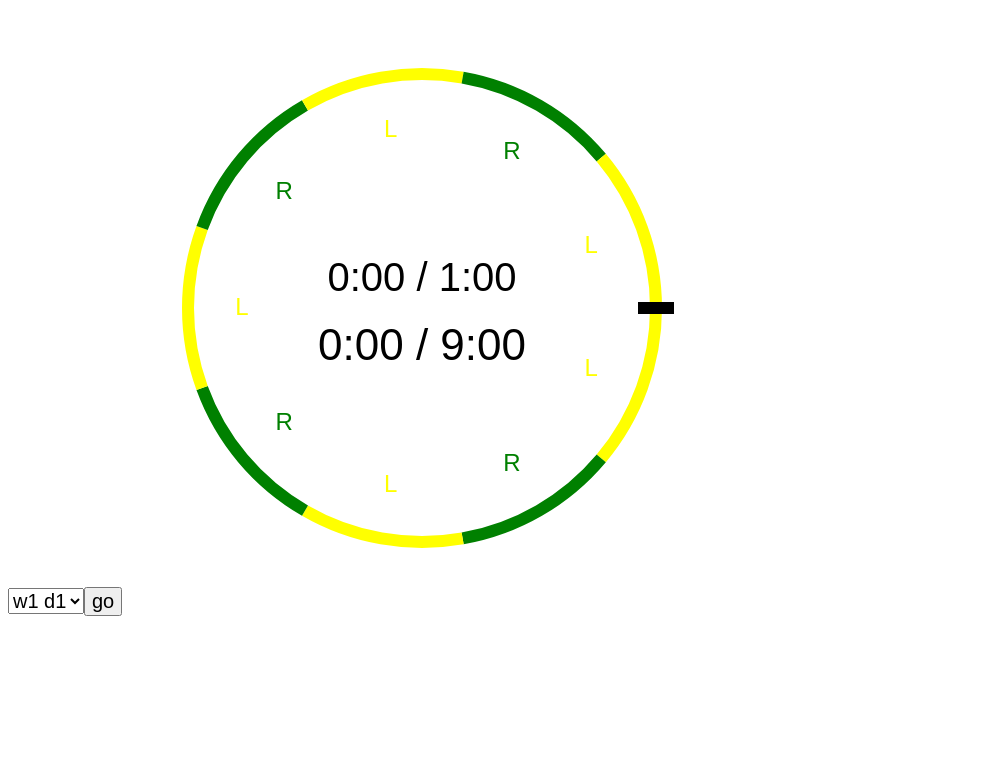
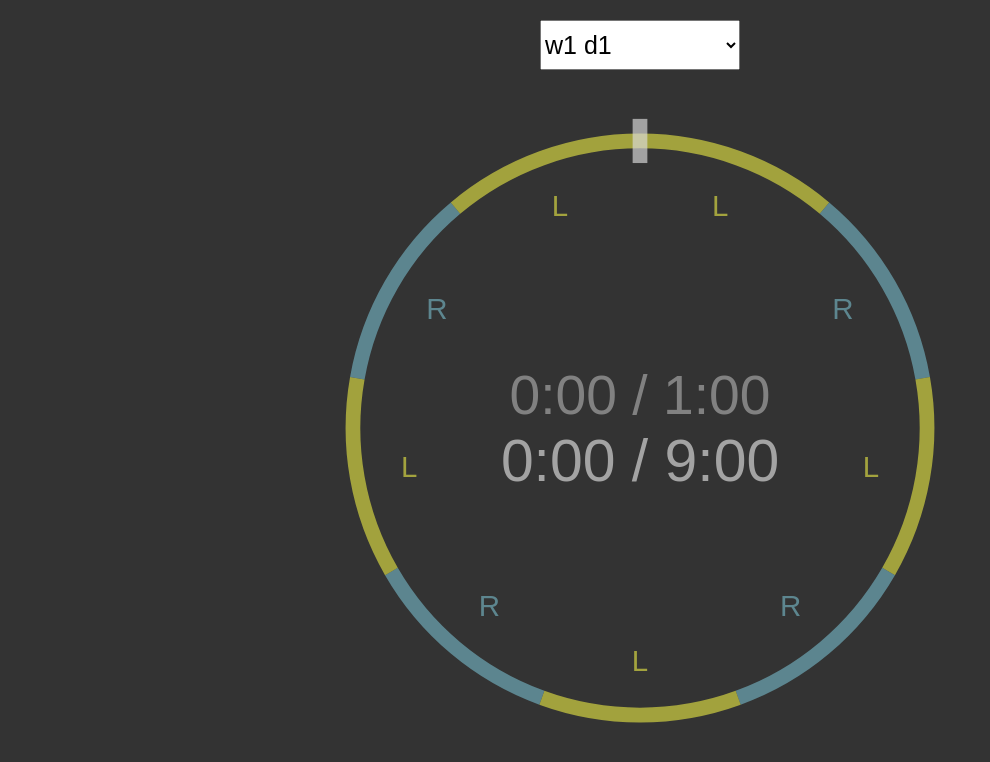
Before and after one commit to JosePedroDias/exercise-metronome, a website with bundled scripts: page rowing.html in a window 1280 px wide. Shown: the whole page, without its empty margins (0-990 px from the left). Built offline with nearby package versions, Linux system fonts and the light colour scheme.

Commit message:
lovely look

```diff
--- a/main.css
+++ b/main.css
@@ -1,8 +1,53 @@
+html,
+body {
+  margin: 0;
+  padding: 0;
+  overflow: hidden;
+  height: 100%;
+}
+
 body {
   font-family: sans-serif;
+  background: #333;
 }
 
-button,
+.top {
+  text-align: center;
+  margin-top: 2.5vh;
+  height: 5vh;
+  vertical-align: middle;
+  font-size: 23px;
+  font-weight: bold;
+}
+
+.R {
+  color: #73b1c0;
+}
+.L {
+  color: #dd4;
+}
+.M {
+  color: #d74;
+}
+.H {
+  color: #d44;
+}
+
+.main {
+  display: flex;
+  flex-direction: column;
+  justify-content: center;
+  align-items: center;
+  flex-grow: 1;
+  height: 92vh;
+}
+
 select {
-  font-size: 20px;
+  font-size: 25px;
+  width: 8em;
+  height: 2em;
 }
+
+canvas {
+  pointer-events: none;
+}
--- a/rowing.html
+++ b/rowing.html
@@ -8,6 +8,13 @@
     <link rel="stylesheet" href="main.css" />
   </head>
   <body>
+    <div class="top">
+      <!-- <span class="R">R</span>
+      <span class="L">L</span>
+      <span class="M">M</span>
+      <span class="H">H</span> -->
+    </div>
+    <div class="main"></div>
     <script type="module" src="rowing.mjs"></script>
   </body>
 </html>
--- a/rowing.mjs
+++ b/rowing.mjs
@@ -10,10 +10,13 @@ import {
   resumeScheduling,
 } from './scheduler.mjs';
 import { storageFactory } from './storage.mjs';
+import { roundToPair } from './utils.mjs';
 
 import { select } from './select.mjs';
-import { button } from './button.mjs';
 import { viz } from './viz.mjs';
+
+const topCtnEl = document.querySelector('.top');
+const mainCtnEl = document.querySelector('.main');
 
 const storage = storageFactory('rowMet');
 
@@ -30,7 +33,9 @@ function onProgramChange(program_) {
   steps = processPlan(plan[program]);
 
   if (!vizComp) {
-    vizComp = viz({ side: 600, steps });
+    const { width, height } = mainCtnEl.getBoundingClientRect();
+    const side = roundToPair(Math.min(width, height));
+    vizComp = viz({ parent: mainCtnEl, side, steps });
   } else {
     vizComp.setSteps(steps);
   }
@@ -42,6 +47,7 @@ function onProgramChange(program_) {
 const initiallySelected = storage.getItem('initiallySelected') || programs[0];
 
 select({
+  parent: topCtnEl,
   options: programs,
   initiallySelected,
   onSelected: (selection) => {
@@ -65,13 +71,13 @@ function setupStep() {
       duration: 1000 / 10,
       repeat: true,
       callback: ({ startedAt }, t) => {
-        sessionTime = (t - startedAt) / 100;
+        sessionTime = (t - startedAt) / 1000;
 
         try {
           vizComp.setSessionCurrentTime(sessionTime);
         } catch (_) {
           pause();
-          speak('you have completed your session. congratulations!');
+          speak('you have completed your session!');
           return;
         }
 
@@ -92,12 +98,11 @@ function pause() {
   pauseScheduling();
 }
 
-button({
-  label: 'go',
-  onClick: () => {
+function togglePause() {
   const rpm = vizComp.getCurrentRpm();
 
   const running = !isRunning();
+  vizComp.setPaused(!running);
 
   if (running) {
     play({ tempo: rpm * 2 });
@@ -105,7 +110,8 @@ button({
   } else {
     pause();
   }
-  },
-});
+}
+
+document.body.addEventListener('click', togglePause);
 
 onProgramChange(initiallySelected);
--- a/select.mjs
+++ b/select.mjs
@@ -10,6 +10,10 @@ export function select({ options, initiallySelected, parent, onSelected }) {
     selectEl.appendChild(optionEl);
   }
 
+  selectEl.addEventListener('click', (ev) => {
+    ev.stopPropagation();
+  });
+
   selectEl.addEventListener('change', (ev) => {
     return onSelected?.(ev.target.value);
   });
--- a/utils.mjs
+++ b/utils.mjs
@@ -22,3 +22,8 @@ export function toMinsSecs(t) {
 export function toPolar(x, y, r, angle) {
   return [r * Math.cos(angle * DEG2RAD) + x, r * Math.sin(angle * DEG2RAD) + x];
 }
+
+export function roundToPair(n) {
+  const rest = n % 2;
+  return n - rest;
+}
--- a/viz.mjs
+++ b/viz.mjs
@@ -13,35 +13,42 @@ export function viz({ steps, side, parent }) {
   let percentage = 0;
   let sessionCurrentTime = 0;
   let sessionDuration;
+  let isPaused = true;
 
   const ctx = el.getContext('2d');
 
   (parent || document.body).appendChild(el);
 
-  const lineWidth = 12;
+  const lineWidth = side * 0.02;
   const cx = side / 2;
   const cy = side / 2;
   const r = side * 0.4;
 
+  const INITIAL_ANGLE = -90;
+
   const FONT_FAMILY = 'sans-serif';
-  const FONT_SIZE_LABEL = 24;
-  const FONT_SIZE_STEP = 40;
-  const FONT_SIZE_SESSION = 44;
+  const FONT_SIZE_LABEL = side * 0.04;
+  const FONT_SIZE_STEP = side * 0.075;
+  const FONT_SIZE_SESSION = side * 0.08;
+
+  const bgColor = '#333';
+  const cursorColor = '#ddd';
+  const stepColor = '#aaa';
+  const sessionColor = '#ddd';
 
   const colors = {
-    R: 'green',
-    L: 'yellow',
-    M: 'orange',
-    H: 'red',
+    R: '#73b1c0',
+    L: '#dd4',
+    M: '#d74',
+    H: '#d44',
   };
-
-  //ctx.lineCap = 'round';
-  //ctx.lineJoin = 'round';
 
   ctx.textAlign = 'center';
   ctx.textBaseline = 'middle';
 
-  ctx.fillStyle = 'black';
+  function getAlpha() {
+    return isPaused ? 0.66 : 1;
+  }
 
   function drawArc(cx, cy, r, angleI, dAngle) {
     ctx.beginPath();
@@ -67,28 +74,30 @@ export function viz({ steps, side, parent }) {
   }
 
   function draw() {
-    ctx.fillStyle = 'black';
-
     ctx.clearRect(0, 0, side, side);
 
+    ctx.globalAlpha = getAlpha();
+
+    ctx.fillStyle = stepColor;
     ctx.font = `${FONT_SIZE_STEP}px ${FONT_FAMILY}`;
     {
       const { step, stepTime } = getCurrentStepInfo();
       const t = stepTime.toFixed(0);
       const d = step.seconds;
-      drawText(cx, cy - 28, `${toMinsSecs(t)} / ${toMinsSecs(d - t)}`);
+      drawText(cx, cy - side * 0.04, `${toMinsSecs(t)} / ${toMinsSecs(d - t)}`);
     }
 
+    ctx.fillStyle = sessionColor;
     ctx.font = `${FONT_SIZE_SESSION}px ${FONT_FAMILY}`;
     {
       const t = sessionCurrentTime.toFixed(0);
       const d = sessionDuration;
-      drawText(cx, cy + 40, `${toMinsSecs(t)} / ${toMinsSecs(d - t)}`);
+      drawText(cx, cy + side * 0.05, `${toMinsSecs(t)} / ${toMinsSecs(d - t)}`);
     }
 
     ctx.font = `${FONT_SIZE_LABEL}px ${FONT_FAMILY}`;
 
-    let angle = 0;
+    let angle = INITIAL_ANGLE;
     ctx.lineWidth = lineWidth;
     for (let s of steps) {
       const intensity = s.intensity;
@@ -112,14 +121,16 @@ export function viz({ steps, side, parent }) {
 
     if (percentage) {
       ctx.lineWidth = lineWidth * 1.3;
-      ctx.strokeStyle = 'white';
-      ctx.globalAlpha = 0.9;
-      drawArc(cx, cy, r, 0, angle);
+      ctx.strokeStyle = bgColor;
+      ctx.globalAlpha = 0.85 * getAlpha();
+      drawArc(cx, cy, r, INITIAL_ANGLE, angle);
       ctx.lineWidth = lineWidth;
-      ctx.globalAlpha = 1;
+      ctx.globalAlpha = getAlpha();
     }
 
-    ctx.strokeStyle = 'black';
+    angle += INITIAL_ANGLE;
+
+    ctx.strokeStyle = cursorColor;
     const [ax, ay] = toPolar(cx, cy, r - lineWidth * 2, angle, angle);
     const [bx, by] = toPolar(cx, cy, r + lineWidth * 1, angle, angle);
     drawLine(ax, ay, bx, by);
@@ -153,12 +164,18 @@ export function viz({ steps, side, parent }) {
     return rpms[step.intensity];
   }
 
+  function setPaused(isPaused_) {
+    isPaused = isPaused_;
+    draw();
+  }
+
   setSteps(steps);
   draw();
 
   return {
     el,
     setSteps,
+    setPaused,
     setSessionCurrentTime,
     getCurrentStepInfo,
     getCurrentRpm,
```
Also changed, not shown: README.md. Lines whose indentation alone changed are shown as unchanged.
